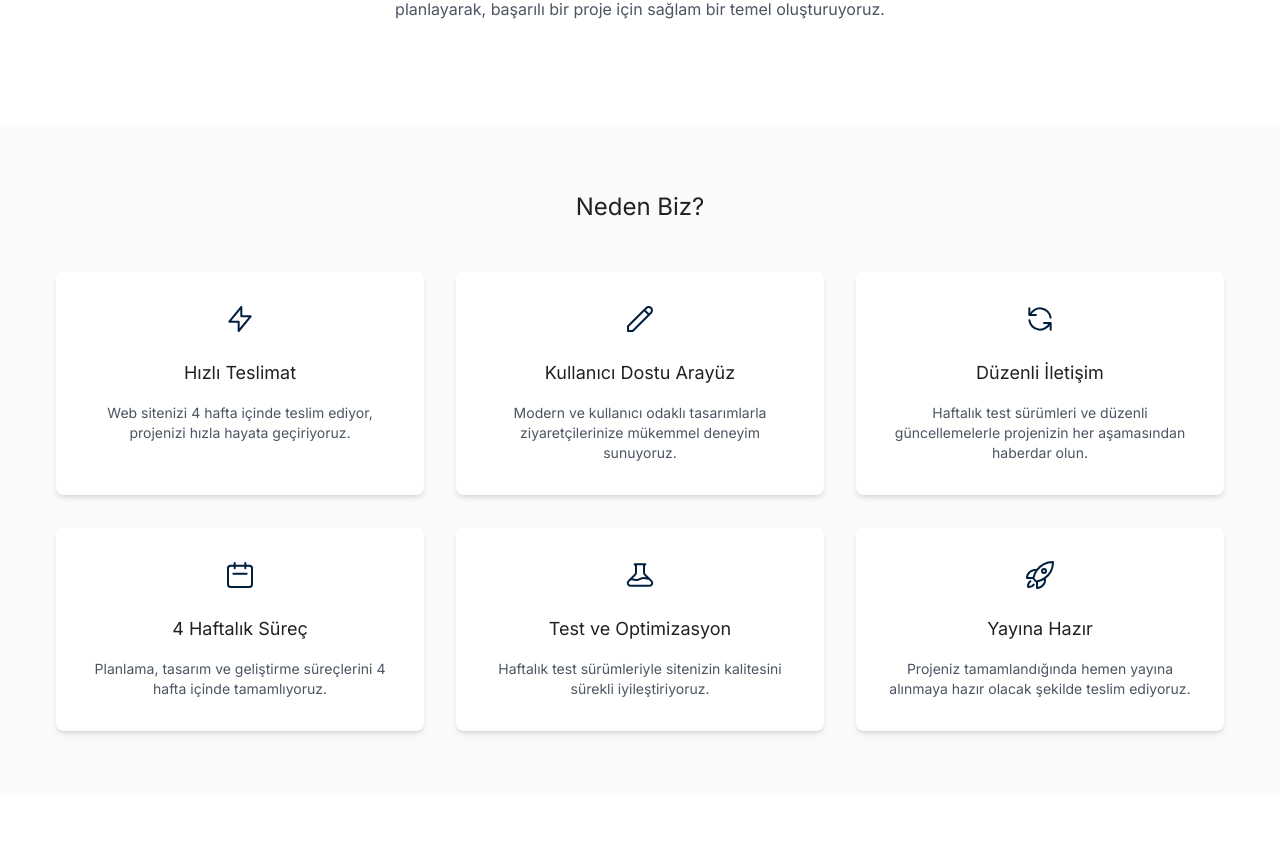
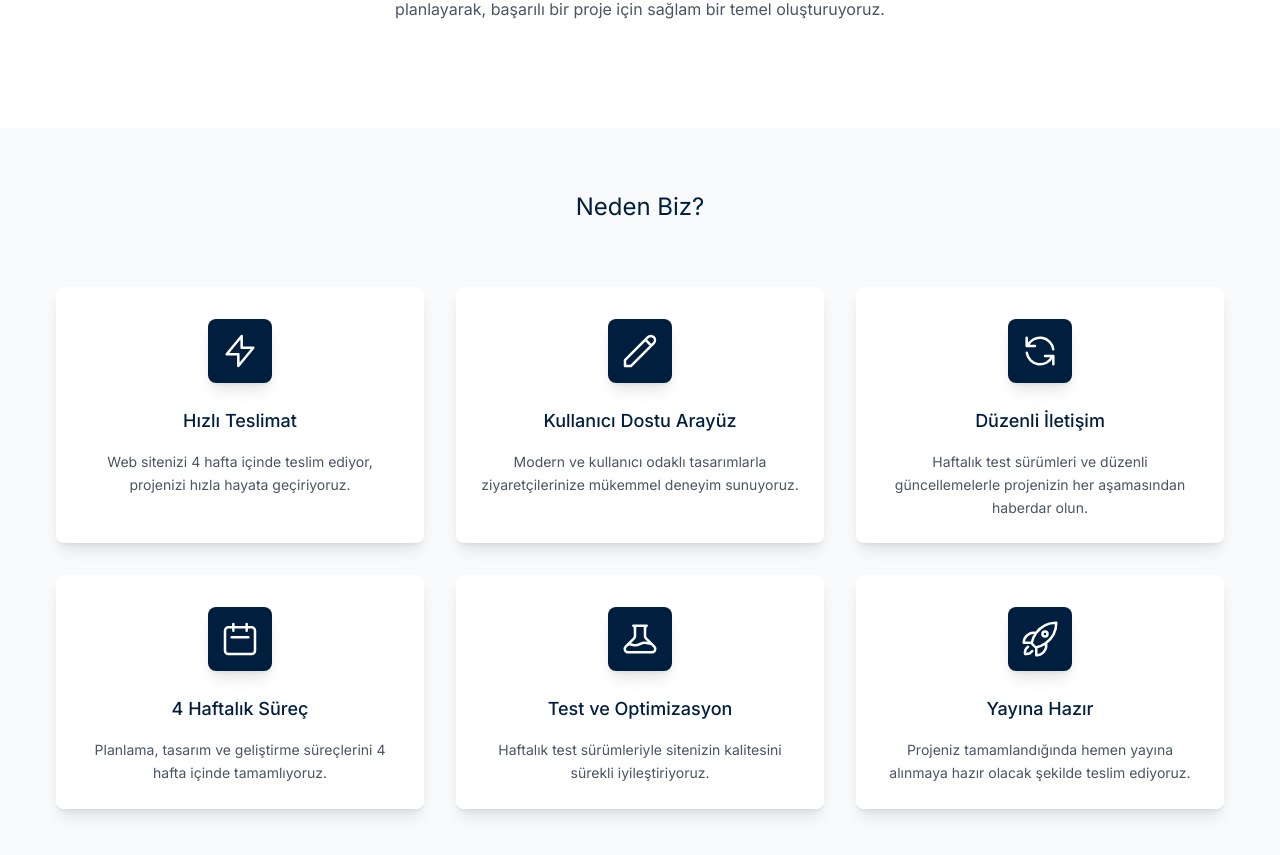
Before and after one commit to enesmalikdmn/emd-ajans, a Next.js app: page / in a window 1280 px wide. Shown: the part 1233-2088 px from the top of the page. Before the commit the page ends 2028 px from the top, so only its background shows below. Built offline with nearby package versions, Linux system fonts and the light colour scheme.

Commit message:
feat: services page cards animation

```diff
--- a/app/components/Services.tsx
+++ b/app/components/Services.tsx
@@ -1,77 +1,172 @@
 'use client';
+
+import { motion } from 'framer-motion';
 
 const Services = () => {
   const services = [
     {
       title: 'Hızlı Teslimat',
       icon: (
-        <svg className="w-8 h-8 text-[#001f3f]" fill="none" stroke="currentColor" viewBox="0 0 24 24" xmlns="http://www.w3.org/2000/svg">
+        <svg className="w-10 h-10 text-white" fill="none" stroke="currentColor" viewBox="0 0 24 24" xmlns="http://www.w3.org/2000/svg">
           <path strokeLinecap="round" strokeLinejoin="round" strokeWidth={1.5} d="M13 10V3L4 14h7v7l9-11h-7z" />
         </svg>
       ),
       description: 'Web sitenizi 4 hafta içinde teslim ediyor, projenizi hızla hayata geçiriyoruz.',
+      delay: 0.2
     },
     {
       title: 'Kullanıcı Dostu Arayüz',
       icon: (
-        <svg className="w-8 h-8 text-[#001f3f]" fill="none" stroke="currentColor" viewBox="0 0 24 24" xmlns="http://www.w3.org/2000/svg">
+        <svg className="w-10 h-10 text-white" fill="none" stroke="currentColor" viewBox="0 0 24 24" xmlns="http://www.w3.org/2000/svg">
           <path strokeLinecap="round" strokeLinejoin="round" strokeWidth={1.5} d="M15.232 5.232l3.536 3.536m-2.036-5.036a2.5 2.5 0 113.536 3.536L6.5 21.036H3v-3.572L16.732 3.732z" />
         </svg>
       ),
       description: 'Modern ve kullanıcı odaklı tasarımlarla ziyaretçilerinize mükemmel deneyim sunuyoruz.',
+      delay: 0.3
     },
     {
       title: 'Düzenli İletişim',
       icon: (
-        <svg className="w-8 h-8 text-[#001f3f]" fill="none" stroke="currentColor" viewBox="0 0 24 24" xmlns="http://www.w3.org/2000/svg">
+        <svg className="w-10 h-10 text-white" fill="none" stroke="currentColor" viewBox="0 0 24 24" xmlns="http://www.w3.org/2000/svg">
           <path strokeLinecap="round" strokeLinejoin="round" strokeWidth={1.5} d="M4 4v5h.582m15.356 2A8.001 8.001 0 004.582 9m0 0H9m11 11v-5h-.581m0 0a8.003 8.003 0 01-15.357-2m15.357 2H15" />
         </svg>
       ),
       description: 'Haftalık test sürümleri ve düzenli güncellemelerle projenizin her aşamasından haberdar olun.',
+      delay: 0.4
     },
     {
       title: '4 Haftalık Süreç',
       icon: (
-        <svg className="w-8 h-8 text-[#001f3f]" fill="none" stroke="currentColor" viewBox="0 0 24 24" xmlns="http://www.w3.org/2000/svg">
+        <svg className="w-10 h-10 text-white" fill="none" stroke="currentColor" viewBox="0 0 24 24" xmlns="http://www.w3.org/2000/svg">
           <path strokeLinecap="round" strokeLinejoin="round" strokeWidth={1.5} d="M8 7V3m8 4V3m-9 8h10M5 21h14a2 2 0 002-2V7a2 2 0 00-2-2H5a2 2 0 00-2 2v12a2 2 0 002 2z" />
         </svg>
       ),
       description: 'Planlama, tasarım ve geliştirme süreçlerini 4 hafta içinde tamamlıyoruz.',
+      delay: 0.5
     },
     {
       title: 'Test ve Optimizasyon',
       icon: (
-        <svg className="w-8 h-8 text-[#001f3f]" fill="none" stroke="currentColor" viewBox="0 0 24 24" xmlns="http://www.w3.org/2000/svg">
+        <svg className="w-10 h-10 text-white" fill="none" stroke="currentColor" viewBox="0 0 24 24" xmlns="http://www.w3.org/2000/svg">
           <path strokeLinecap="round" strokeLinejoin="round" strokeWidth={1.5} d="M19.428 15.428a2 2 0 00-1.022-.547l-2.387-.477a6 6 0 00-3.86.517l-.318.158a6 6 0 01-3.86.517L6.05 15.21a2 2 0 00-1.806.547M8 4h8l-1 1v5.172a2 2 0 00.586 1.414l5 5c1.26 1.26.367 3.414-1.415 3.414H4.828c-1.782 0-2.674-2.154-1.414-3.414l5-5A2 2 0 009 10.172V5L8 4z" />
         </svg>
       ),
       description: 'Haftalık test sürümleriyle sitenizin kalitesini sürekli iyileştiriyoruz.',
+      delay: 0.6
     },
     {
       title: 'Yayına Hazır',
       icon: (
-        <svg className="w-8 h-8 text-[#001f3f]" fill="none" stroke="currentColor" viewBox="0 0 24 24" xmlns="http://www.w3.org/2000/svg">
+        <svg className="w-10 h-10 text-white" fill="none" stroke="currentColor" viewBox="0 0 24 24" xmlns="http://www.w3.org/2000/svg">
           <path strokeLinecap="round" strokeLinejoin="round" strokeWidth={1.5} d="M15.59 14.37a6 6 0 01-5.84 7.38v-4.8m5.84-2.58a14.98 14.98 0 006.16-12.12A14.98 14.98 0 009.631 8.41m5.96 5.96a14.926 14.926 0 01-5.841 2.58m-.119-8.54a6 6 0 00-7.381 5.84h4.8m2.581-5.84a14.927 14.927 0 00-2.58 5.84m2.699 2.7c-.103.021-.207.041-.311.06a15.09 15.09 0 01-2.448-2.448 14.9 14.9 0 01.06-.312m-2.24 2.39a4.493 4.493 0 00-1.757 4.306 4.493 4.493 0 004.306-1.758M16.5 9a1.5 1.5 0 11-3 0 1.5 1.5 0 013 0z" />
         </svg>
       ),
       description: 'Projeniz tamamlandığında hemen yayına alınmaya hazır olacak şekilde teslim ediyoruz.',
+      delay: 0.7
     },
   ];
 
   return (
-    <section id="services" className="py-16 bg-gray-50">
-      <div className="container mx-auto px-4">
-        <h2 className="text-2xl font-normal text-center mb-12">Neden Biz?</h2>
-        <div className="grid grid-cols-1 md:grid-cols-2 lg:grid-cols-3 gap-8">
+    <section id="services" className="py-16 bg-gray-50 overflow-hidden">
+      <div className="container mx-auto px-4 max-w-7xl">
+        <motion.h2
+          initial={{ opacity: 0, y: -20 }}
+          animate={{ opacity: 1, y: 0 }}
+          transition={{ duration: 0.6, ease: "easeOut" }}
+          className="text-2xl font-normal text-center mb-16 text-[#001f3f]"
+        >
+          Neden Biz?
+        </motion.h2>
+        <div className="grid grid-cols-1 sm:grid-cols-2 lg:grid-cols-3 gap-8">
           {services.map((service, index) => (
-            <div
+            <motion.div
               key={index}
-              className="bg-white p-8 rounded-lg shadow-md hover:shadow-lg transition-shadow"
+              initial={{ opacity: 0, y: 30 }}
+              whileInView={{ opacity: 1, y: 0 }}
+              viewport={{ once: true, margin: "-50px" }}
+              transition={{
+                duration: 0.5,
+                delay: service.delay,
+                ease: "easeOut"
+              }}
+              whileHover={{
+                y: -5,
+                transition: { duration: 0.2 }
+              }}
+              className="relative bg-white rounded-lg p-6 pt-8 shadow-lg hover:shadow-xl transition-all duration-300"
             >
-              <div className="flex justify-center mb-6">{service.icon}</div>
-              <h3 className="text-lg font-normal text-center mb-4">{service.title}</h3>
-              <p className="text-sm text-gray-600 text-center">{service.description}</p>
-            </div>
+              <motion.div
+                className="absolute top-0 left-0 w-full h-1 bg-[#001f3f]"
+                initial={{ scaleX: 0 }}
+                whileHover={{ scaleX: 1 }}
+                transition={{ duration: 0.3 }}
+              />
+
+              <motion.div
+                className="relative flex justify-center items-center mb-6 w-16 h-16 mx-auto bg-[#001f3f] rounded-lg shadow-lg"
+                initial={{ y: -50, opacity: 0 }}
+                whileInView={{
+                  y: 0,
+                  opacity: 1,
+                  transition: {
+                    type: "spring",
+                    stiffness: 20,
+                    damping: 12,
+                    mass: 1,
+                    delay: service.delay
+                  }
+                }}
+                whileHover={{
+                  scale: 1.1,
+                  rotate: 10,
+                  transition: {
+                    type: "spring",
+                    stiffness: 200,
+                    damping: 15
+                  }
+                }}
+                viewport={{ once: true }}
+              >
+                <motion.div
+                  initial={{ scale: 0.5, opacity: 0 }}
+                  animate={{ scale: 1, opacity: 1 }}
+                  transition={{
+                    delay: service.delay + 0.2,
+                    duration: 0.4,
+                    ease: "easeOut"
+                  }}
+                >
+                  {service.icon}
+                </motion.div>
+              </motion.div>
+
+              <motion.h3
+                className="text-lg font-medium text-center mb-4 text-[#001f3f]"
+                initial={{ opacity: 0 }}
+                animate={{ opacity: 1 }}
+                transition={{ delay: service.delay + 0.2 }}
+              >
+                {service.title}
+              </motion.h3>
+
+              <motion.div
+                initial={{ opacity: 0 }}
+                animate={{ opacity: 1 }}
+                transition={{ delay: service.delay + 0.3 }}
+                className="relative z-10"
+              >
+                <p className="text-sm text-gray-600 text-center leading-relaxed">
+                  {service.description}
+                </p>
+              </motion.div>
+
+              <motion.div
+                className="absolute inset-x-4 bottom-2 h-[2px] bg-[#001f3f] opacity-10"
+                initial={{ scaleX: 0 }}
+                whileHover={{ scaleX: 1, opacity: 0.2 }}
+                transition={{ duration: 0.3 }}
+              />
+            </motion.div>
           ))}
         </div>
       </div>
--- a/package.json
+++ b/package.json
@@ -13,6 +13,7 @@
     "@emotion/styled": "^11.14.0",
     "@mui/icons-material": "^6.4.8",
     "@mui/material": "^6.4.8",
+    "framer-motion": "^12.6.2",
     "next": "15.2.3",
     "react": "^19.0.0",
     "react-dom": "^19.0.0"
```
Also changed, not shown: 1 other file (tests, documents, lock files or other folders).
